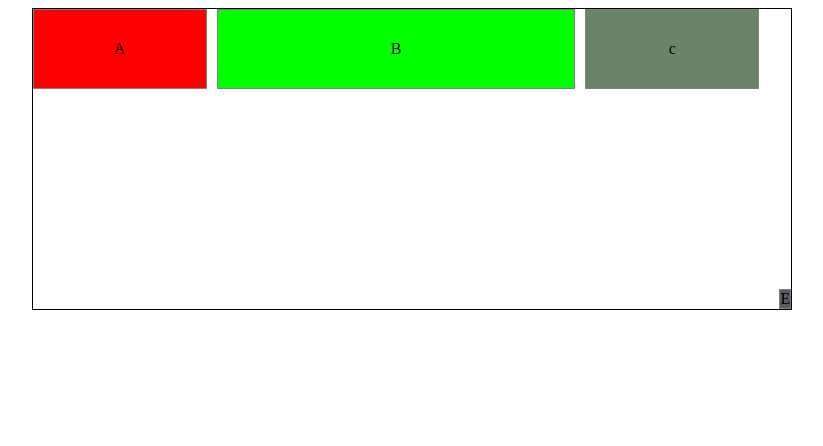
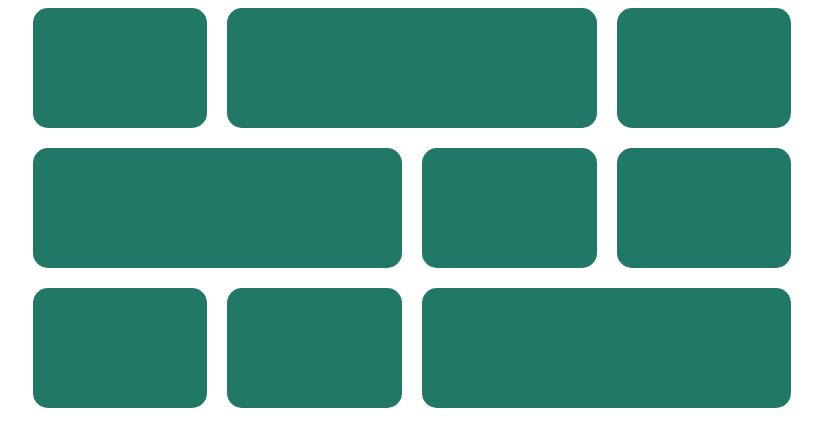
Before and after one commit to ranjeet-zet/ranjeet-zet, a plain HTML site: page css grid/9.html in a window 1280 px wide. Shown: the whole page, without its empty margins (228-1051 px from the left). Drawn offline with Linux system fonts and the light colour scheme.

Commit message:
Final Output

```diff
--- a/css grid/9.html
+++ b/css grid/9.html
@@ -9,8 +9,8 @@
     <style>
         .main {
             width: 60%;
-            height: 300px;
-            border: 1px solid;
+            height: 400px;
+            /* border: 1px solid; */
             display: grid;
             /* padding-top: 25px; */
             /* padding-left: 5px; */
@@ -19,39 +19,60 @@
             margin: auto;
             grid-template-columns: repeat(4, 1fr);
             grid-template-rows: repeat(3, 1fr);
-            gap: 10px;
+            gap: 20px;
             grid-template-areas:
                 "one two two three"
-
-                /* "one two four three"
-                "one two four three" */
-                ;
+                "four four five six"
+                "seven eight nine nine";
         }
         .main>div:nth-child(1) {
-            background-color: red;
+
             grid-area: one;
         }
         .main>div:nth-child(2) {
-            background-color: rgb(1, 255, 1);
+
             grid-area: two;
         }
         .main>div:nth-child(3) {
-            background-color: rgb(105, 132, 105);
+
             grid-area: three;
         }
         .main>div:nth-child(4) {
-            background-color: rgb(44, 9, 202);
+
             grid-area: four;
         }
         .main>div:nth-child(5) {
-            background-color: rgb(91, 89, 100);
+
             grid-area: five;
         }
+        .main>div:nth-child(6) {
+
+            grid-area: six;
+        }
+        .main>div:nth-child(7) {
+
+            grid-area: seven;
+        }
+        .main>div:nth-child(8) {
+
+            grid-area: eight;
+        }
+        .main>div:nth-child(9) {
+            /* background-color: #217867; */
+            grid-area: nine;
+        }
         .main>div{
-            border: 1px solid gray;
+            /* border: 1px solid rgb(155, 12, 12); */
             display: flex;
             align-items: center;
+            background-color: #217867;
             justify-content: center;
+            border-radius: 15px;
+            color: #217867;
+        }
+        .main>div:hover{
+            background-color: #60c1ad;
+            color: #60c1ad;
         }
 
     </style>
@@ -59,19 +80,15 @@
 
 <body>
     <div class="main">
-        <div>A</div>
-        <div>B</div>
-        <div>c</div>
-        <div>d</div>
-        <div>E</div>
-       <!--  <div>F</div>
-        <div>G</div>
-        <div>H</div>
-        <div>I</div>
-        <div>J</div>
-        <div>K</div>
-        <div>L</div> -->
-
+        <div>1</div>
+        <div>2</div>
+        <div>3</div>
+        <div>4</div>
+        <div>5</div>
+        <div>6</div>
+        <div>7</div>
+        <div>8</div>
+        <div>9</div>
     </div>
 
 </body>
```
